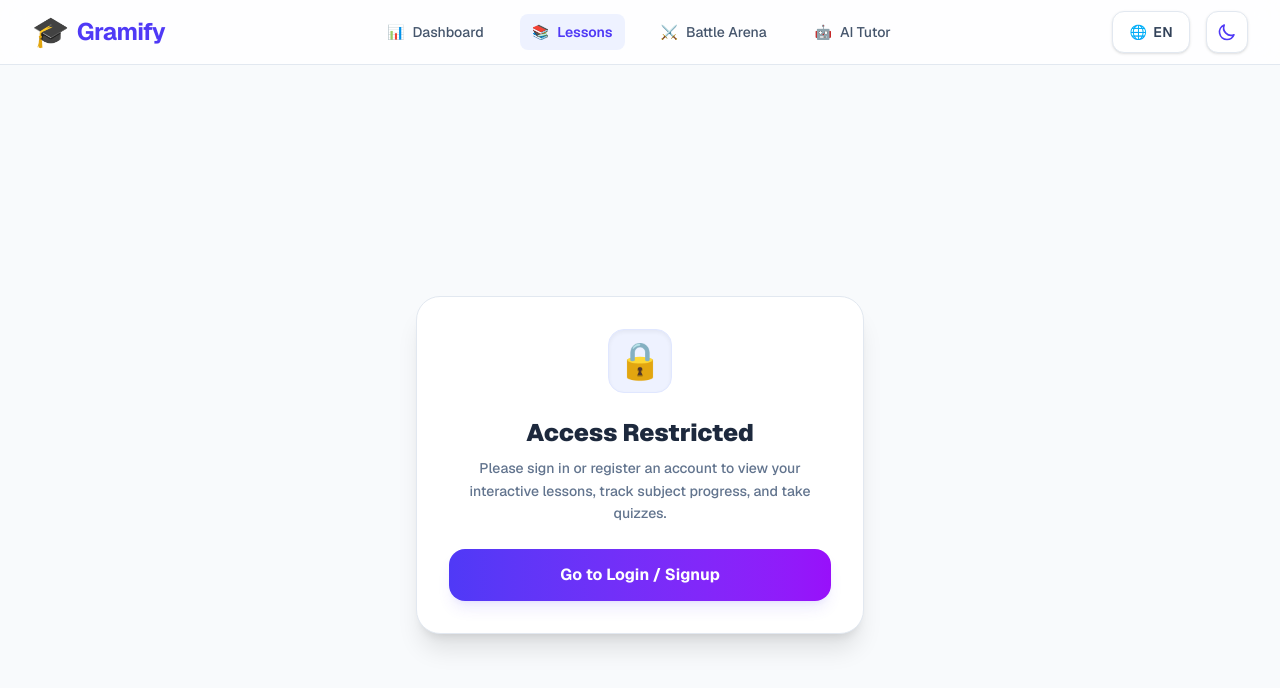
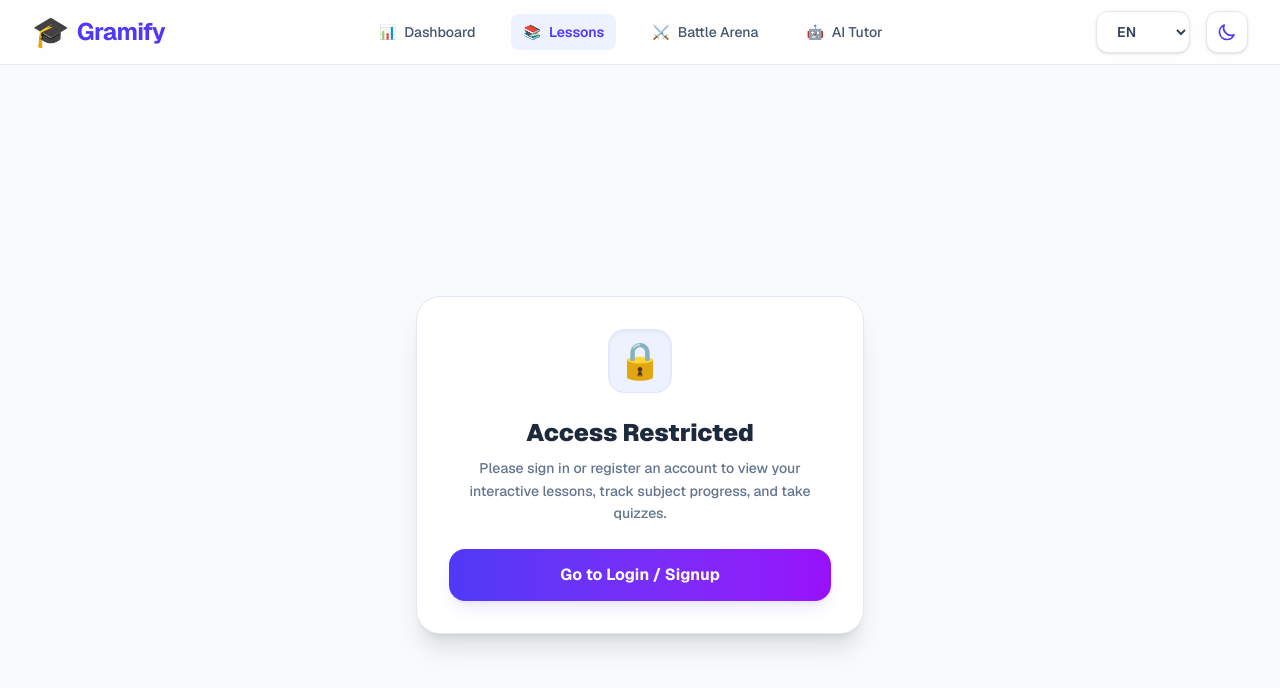
Before and after one commit to KAkshitha30/gramify, a Next.js app: page /lessons in a window 1280 px wide. Shown: the top 688 px of the page. Built offline with nearby package versions, Linux system fonts and the light colour scheme.

Commit message:
add missing subjects, Telugu language, instant lang switch

```diff
--- a/src/app/auth/page.tsx
+++ b/src/app/auth/page.tsx
@@ -477,5 +477,9 @@ const SUBJECTS = [
   { id: 'programming', name: '💻 Programming' },
   { id: 'physics', name: '⚡ Physics' },
   { id: 'math', name: '🧮 Mathematics' },
-  { id: 'chemistry', name: '🧪 Chemistry' }
+  { id: 'chemistry', name: '🧪 Chemistry' },
+  { id: 'game_dev', name: '🎮 Game Development' },
+  { id: 'cybersecurity', name: '🔒 Cybersecurity' },
+  { id: 'english', name: '📚 English' },
+  { id: 'social_studies', name: '🌍 Social Studies' }
 ];
--- a/src/app/dashboard/page.tsx
+++ b/src/app/dashboard/page.tsx
@@ -28,7 +28,9 @@ const SUBJECT_LESSON_IDS: Record<string, string[]> = {
   '🧪 Chemistry': ['chemistry-basic', 'chemistry-intermediate', 'chemistry-advanced'],
   '🧬 Biology': ['biology-basic', 'biology-intermediate', 'biology-advanced'],
   '🎮 Game Development': ['game_dev-basic', 'game_dev-intermediate', 'game_dev-advanced'],
-  '🔒 Cybersecurity': ['cybersecurity-basic', 'cybersecurity-intermediate', 'cybersecurity-advanced']
+  '🔒 Cybersecurity': ['cybersecurity-basic', 'cybersecurity-intermediate', 'cybersecurity-advanced'],
+  '📚 English': ['english-basic', 'english-intermediate', 'english-advanced'],
+  '🌍 Social Studies': ['social_studies-basic', 'social_studies-intermediate', 'social_studies-advanced']
 };
 
 export default function DashboardPage() {
--- a/src/components/LanguageSwitcher.tsx
+++ b/src/components/LanguageSwitcher.tsx
@@ -1,22 +1,25 @@
-"use client";
+"use client"
 
+import React from 'react';
 import { useStore } from '@/store';
 
 export default function LanguageSwitcher() {
   const { language, setLanguage } = useStore();
 
-  const toggle = () => {
-    setLanguage(language === 'en' ? 'hi' : 'en');
+  const handleChange = (e: React.ChangeEvent<HTMLSelectElement>) => {
+    setLanguage(e.target.value as 'en' | 'hi' | 'te');
   };
 
   return (
-    <button
-      onClick={toggle}
+    <select
+      value={language}
+      onChange={handleChange}
       className="px-4 py-2.5 rounded-xl border border-slate-200 dark:border-slate-800 bg-white dark:bg-slate-900 text-slate-700 dark:text-slate-200 hover:bg-slate-100 dark:hover:bg-slate-800 hover:text-slate-900 dark:hover:text-white transition-all duration-200 shadow-sm font-semibold text-sm tracking-wide flex items-center gap-1.5 focus:outline-none focus:ring-2 focus:ring-indigo-500/20"
       aria-label="Switch Language"
     >
-      <span>🌐</span>
-      <span>{language === 'en' ? 'EN' : 'HI'}</span>
-    </button>
+      <option value="en">EN</option>
+      <option value="hi">HI</option>
+      <option value="te">తెలుగు</option>
+    </select>
   );
 };
--- a/src/store/index.ts
+++ b/src/store/index.ts
@@ -5,8 +5,8 @@ import { persist } from 'zustand/middleware';
 export interface AppState {
   theme: 'light' | 'dark';
   setTheme: (t: 'light' | 'dark') => void;
-  language: 'en' | 'hi';
-  setLanguage: (l: 'en' | 'hi') => void;
+  language: 'en' | 'hi' | 'te';
+  setLanguage: (l: 'en' | 'hi' | 'te') => void;
   xp: number;
   streak: number;
   setXP: (x: number) => void;
```
